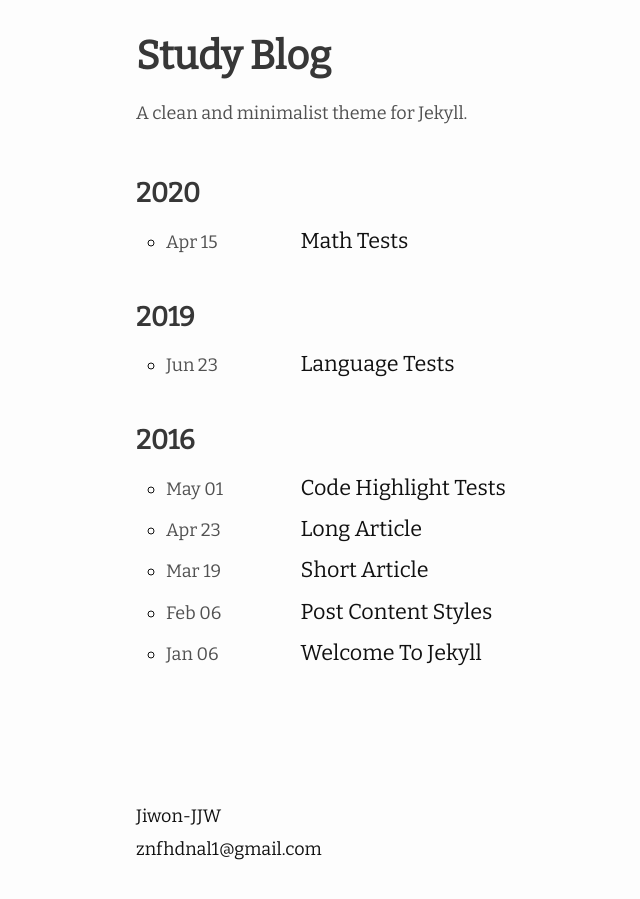
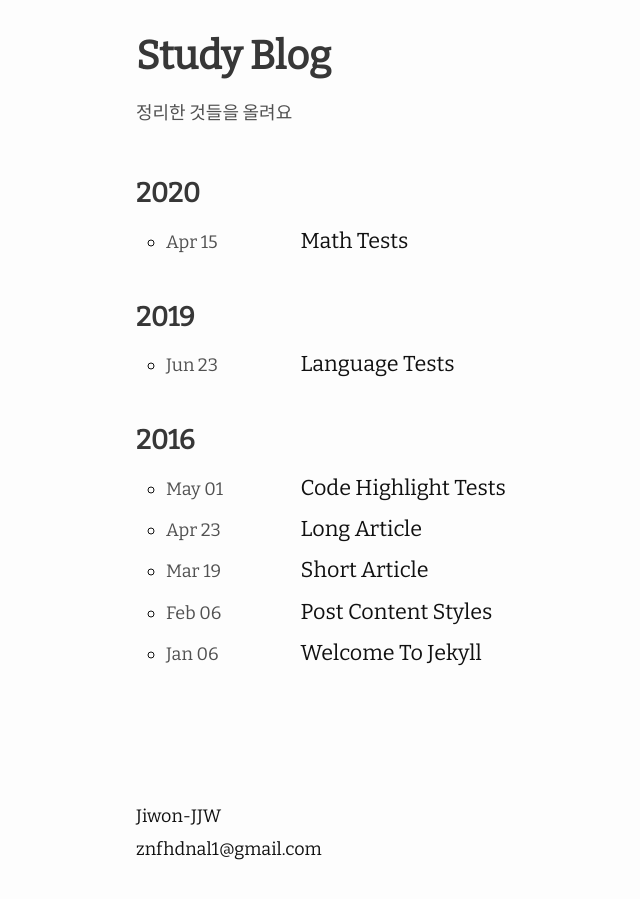
Before and after one commit to Jiwon-JJW/Jiwon-JJW.github.io, a Jekyll site: the page built from index.md, in a window 1280 px wide. Shown: the whole page, without its empty margins (134-774 px from the left). Built offline with Jekyll 4.4.1, drawn with Linux system fonts in a browser that asks for light colours; nearby versions of some CDN libraries.

Commit message:
Update _config.yml

```diff
--- a/_config.yml
+++ b/_config.yml
@@ -3,7 +3,7 @@ author: Jiwon-JJW # Your name
 email: znfhdnal1@gmail.com # your email shown in the footer
 url: https://jiwon-jjw.github.io/ # this is your site's root address.
 description: > # this means to ignore newlines until "show_excerpts:"
-  A clean and minimalist theme for Jekyll.
+  정리한 것들을 올려요
 favicon: "./favicon.ico" # set the favicon of the site
 
 show_excerpts: false # set to true to show excerpts on the homepage
```
